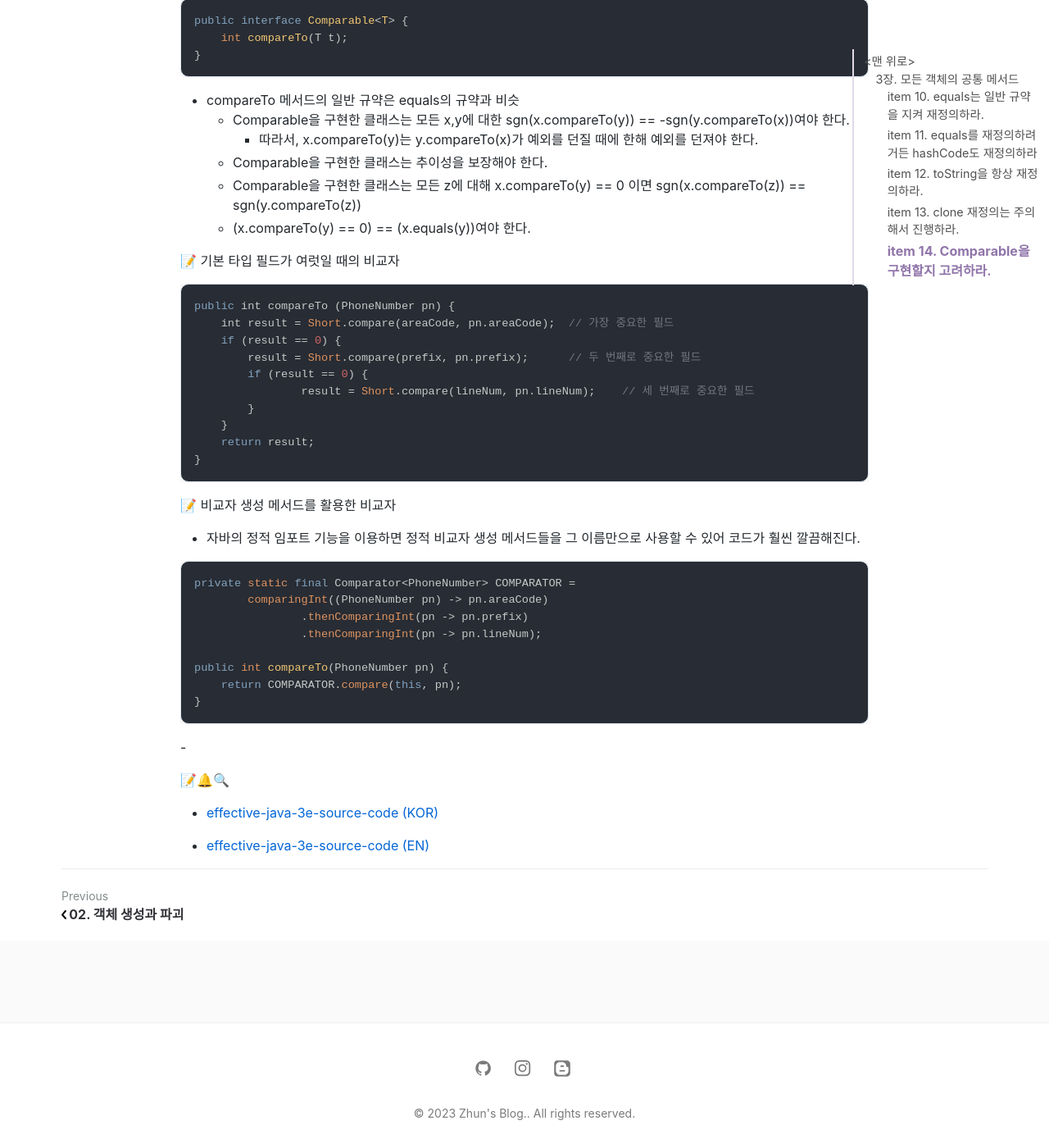
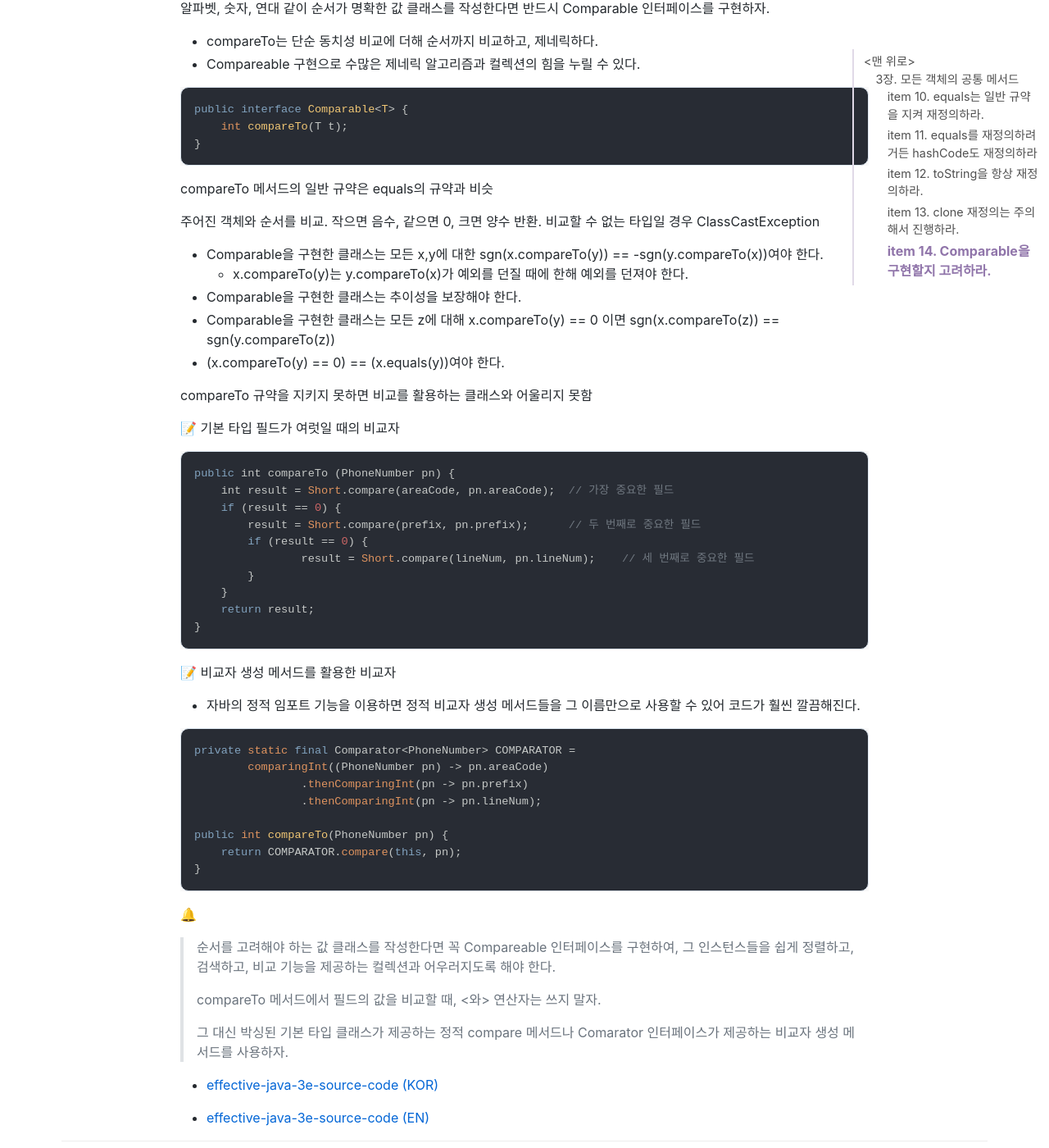
Before and after one commit to jihunparkme/jihunparkme.github.io, a Jekyll site: the page built from _posts/2023-04-22-Effective-Java-모든-객체의-공통-메서드.md, in a window 1280 px wide and 1400 px high, scrolled down 6946 px. Shown: the whole window at 82% size. Built offline with Jekyll 4.4.1, drawn with Linux system fonts in a browser that asks for light colours; nearby versions of some CDN libraries; comment, search, counter and statistics services are not loaded; some of the changed text lies outside the part shown.

Commit message:
[EJ] item 14. Comparable을 구현할지 고려하라.

````diff
--- a/_posts/2023-04-22-Effective-Java-모든-객체의-공통-메서드.md
+++ b/_posts/2023-04-22-Effective-Java-모든-객체의-공통-메서드.md
@@ -265,6 +265,7 @@ public static Yum newInstance(Yum yum) {
     // ..
 }
 ```
+🔔
 
 > Cloneable이 몰고 온 모든 문제를 되짚어봤을 때, 새로운 인터페이스를 만들 때는 절대 Cloneable을 확장해서는 안 되며, 새로운 클래스도 이를 구현해서는 안 된다.
 >
@@ -278,7 +279,9 @@ public static Yum newInstance(Yum yum) {
 
 ## item 14. Comparable을 구현할지 고려하라.
 
-- 알파벳, 숫자, 연대 같이 순서가 명확한 값 클래스를 작성한다면 반드시 Comparable 인터페이스를 구현하자.
+알파벳, 숫자, 연대 같이 순서가 명확한 값 클래스를 작성한다면 반드시 Comparable 인터페이스를 구현하자.
+- compareTo는 단순 동치성 비교에 더해 순서까지 비교하고, 제네릭하다.
+- Compareable 구현으로 수많은 제네릭 알고리즘과 컬렉션의 힘을 누릴 수 있다.
 
 ```java
 public interface Comparable<T> {
@@ -286,12 +289,17 @@ public interface Comparable<T> {
 }
 ```
 
-- compareTo 메서드의 일반 규약은 equals의 규약과 비슷
-  - Comparable을 구현한 클래스는 모든 x,y에 대한 sgn(x.compareTo(y)) == -sgn(y.compareTo(x))여야 한다.
-    - 따라서, x.compareTo(y)는 y.compareTo(x)가 예외를 던질 때에 한해 예외를 던져야 한다.
-  - Comparable을 구현한 클래스는 추이성을 보장해야 한다.
-  - Comparable을 구현한 클래스는 모든 z에 대해 x.compareTo(y) == 0 이면 sgn(x.compareTo(z)) == sgn(y.compareTo(z))
-  - (x.compareTo(y) == 0) == (x.equals(y))여야 한다.
+compareTo 메서드의 일반 규약은 equals의 규약과 비슷
+
+주어진 객체와 순서를 비교. 작으면 음수, 같으면 0, 크면 양수 반환. 비교할 수 없는 타입일 경우 ClassCastException
+
+- Comparable을 구현한 클래스는 모든 x,y에 대한 sgn(x.compareTo(y)) == -sgn(y.compareTo(x))여야 한다.
+  - x.compareTo(y)는 y.compareTo(x)가 예외를 던질 때에 한해 예외를 던져야 한다.
+- Comparable을 구현한 클래스는 추이성을 보장해야 한다.
+- Comparable을 구현한 클래스는 모든 z에 대해 x.compareTo(y) == 0 이면 sgn(x.compareTo(z)) == sgn(y.compareTo(z))
+- (x.compareTo(y) == 0) == (x.equals(y))여야 한다.
+
+compareTo 규약을 지키지 못하면 비교를 활용하는 클래스와 어울리지 못함
 
 📝 기본 타입 필드가 여럿일 때의 비교자
 
@@ -323,9 +331,14 @@ public int compareTo(PhoneNumber pn) {
 }
 ```
 
--
+🔔
 
-📝🔔🔍
+> 순서를 고려해야 하는 값 클래스를 작성한다면 꼭 Compareable 인터페이스를 구현하여, 그 인스턴스들을 쉽게 정렬하고, 검색하고, 비교 기능을 제공하는 컬렉션과 어우러지도록 해야 한다.
+>
+> compareTo 메서드에서 필드의 값을 비교할 때, <와 > 연산자는 쓰지 말자.
+>
+> 그 대신 박싱된 기본 타입 클래스가 제공하는 정적 compare 메서드나 Comarator 인터페이스가 제공하는 비교자 생성 메서드를 사용하자.
+
 
 - [effective-java-3e-source-code (KOR)](https://github.com/WegraLee/effective-java-3e-source-code)
 
````
